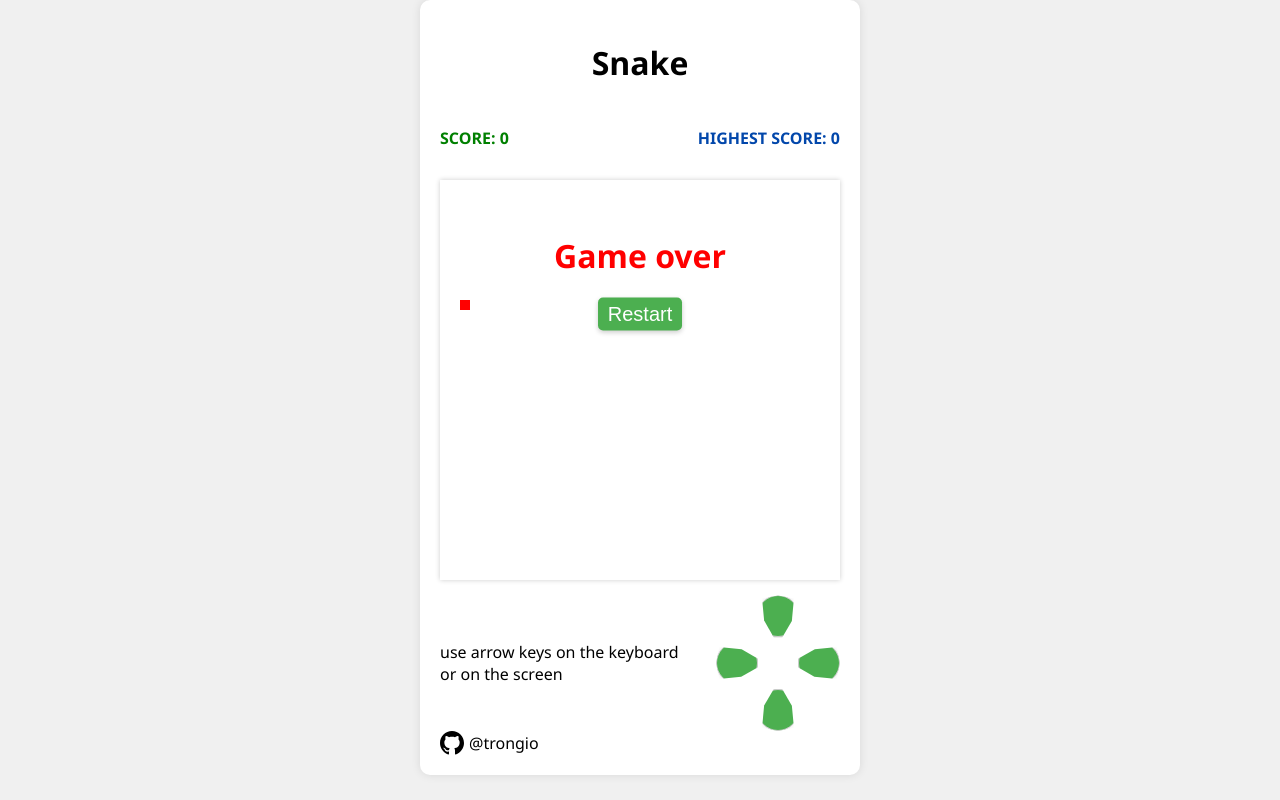
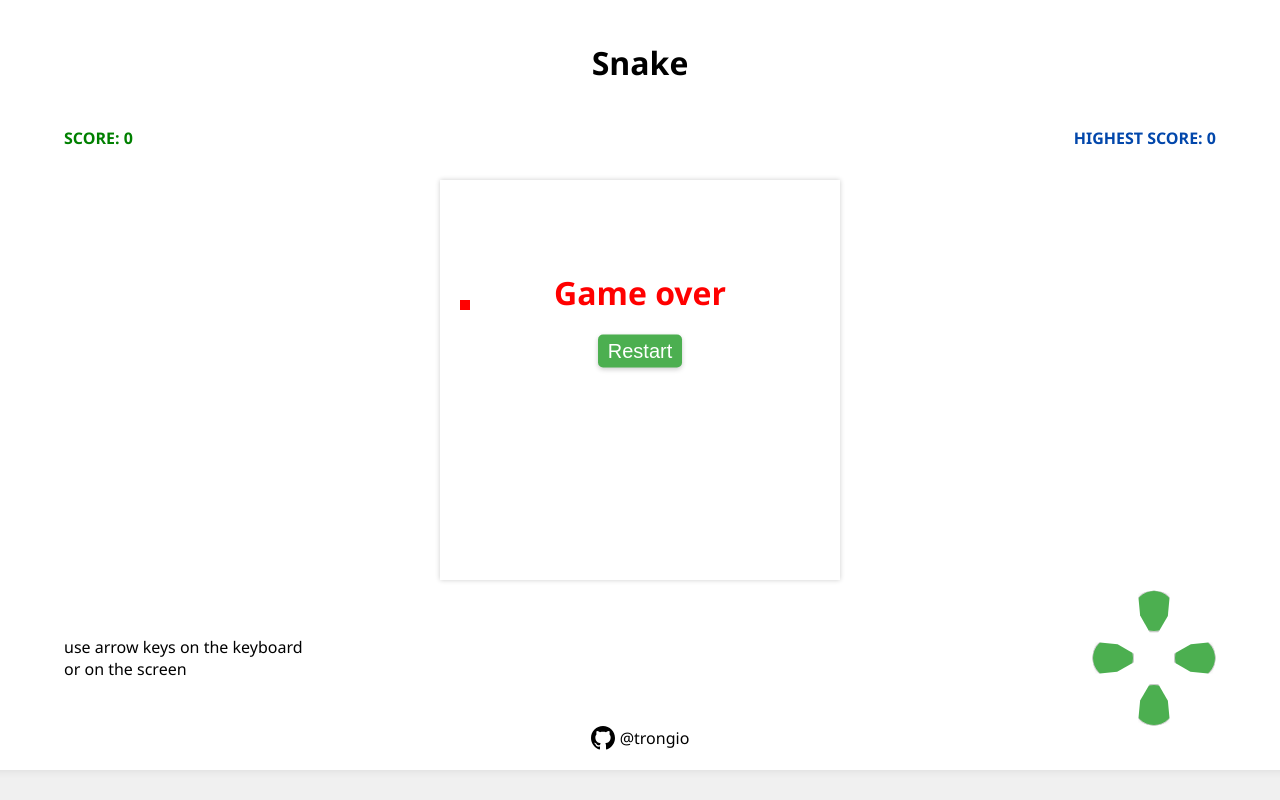
Before and after one commit to trongio/snake_game, a plain HTML site: page index.html in a window 1280 px wide. Drawn offline with Linux system fonts and the light colour scheme.

Commit message:
Update index.html

```diff
--- a/index.html
+++ b/index.html
@@ -18,12 +18,15 @@
 
         #game-container {
             position: relative;
-            width: 400px;
+            width: 100vw;
             /*height: 400px;*/
             background-color: #fff;
             box-shadow: 0 0 10px rgba(0, 0, 0, 0.1);
             border-radius: 10px;
             padding: 20px;
+            display: flex;
+            flex-direction: column;
+            align-items: center;
             /*max-width: 400px;*/
             /*max-height: 400px;*/
         }
@@ -117,7 +120,7 @@
             color: red;
             position: absolute;
             left: 50%;
-            top: 35%;
+            top: 40%;
             transform: translate(-50%, -50%);
         }
 
@@ -131,12 +134,14 @@
             align-items: center;
             justify-content: space-between;
             margin-top: 10px;
+            width: 90%;
         }
 
         .scores {
             display: flex;
             justify-content: space-between;
             margin-bottom: 10px;
+            width: 90%;
         }
 
         #score {
```
